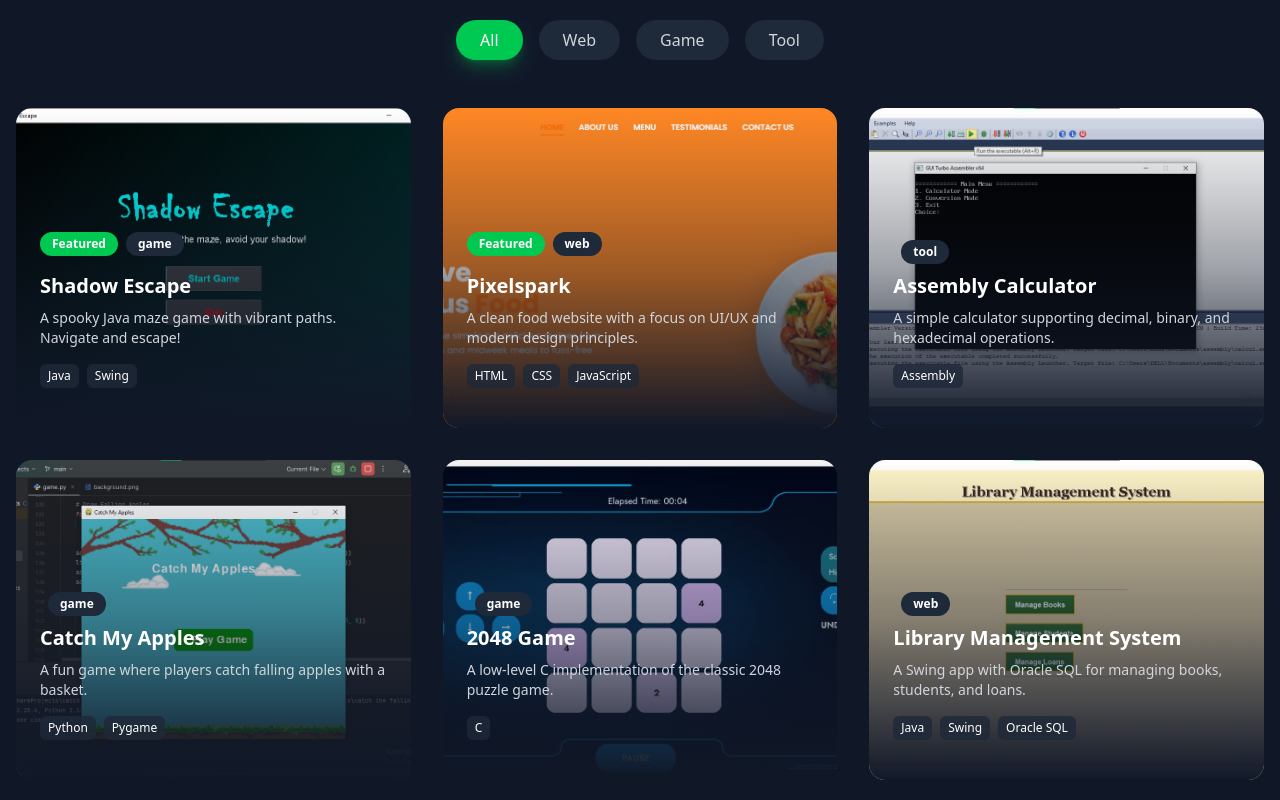
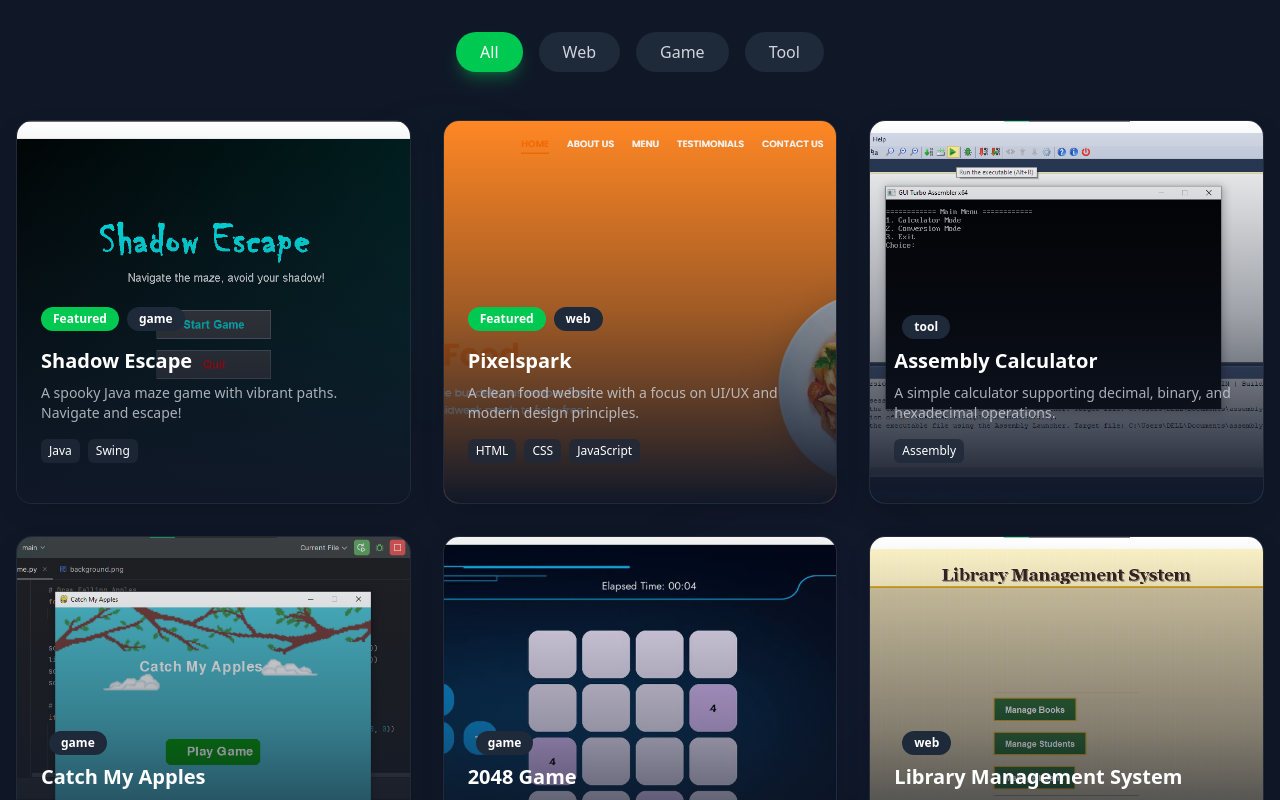
Before and after one commit to romy-dev-hub/xiao-ro-portfolio, a Next.js app: page / in a window 1280 px wide. Shown: the part 3460-4260 px from the top of the page. Built offline with nearby package versions, Linux system fonts and the light colour scheme.

Commit message:
updated projects section

```diff
--- a/app/globals.css
+++ b/app/globals.css
@@ -46,3 +46,84 @@ html, body, #root {
 .project-card-shadow {
   box-shadow: 0 10px 30px -10px rgba(0, 0, 0, 0.3);
 }
+
+/* Enhanced project card effects */
+.project-card {
+  perspective: 1000px;
+  transform-style: preserve-3d;
+}
+
+.project-card::before {
+  content: '';
+  position: absolute;
+  inset: 0;
+  background: linear-gradient(45deg, transparent 0%, rgba(34, 197, 94, 0.1) 50%, transparent 100%);
+  opacity: 0;
+  transition: opacity 0.3s ease;
+  z-index: 2;
+}
+
+.project-card:hover::before {
+  opacity: 1;
+}
+
+/* Glass morphism effect for cards */
+.project-card {
+  background: rgba(255, 255, 255, 0.03);
+  backdrop-filter: blur(10px);
+  border: 1px solid rgba(255, 255, 255, 0.05);
+}
+
+/* Subtle glow effect */
+.project-card {
+  box-shadow: 0 10px 30px -10px rgba(0, 0, 0, 0.3);
+}
+
+.project-card:hover {
+  box-shadow: 0 15px 40px -10px rgba(34, 197, 94, 0.2);
+}
+
+/* Animation for filter buttons */
+.filter-btn {
+  transition: all 0.3s ease;
+}
+
+.filter-btn.active {
+  box-shadow: 0 0 15px rgba(34, 197, 94, 0.5);
+}
+
+/* Blob animation */
+@keyframes blob {
+  0% {
+    transform: translate(0px, 0px) scale(1);
+  }
+  33% {
+    transform: translate(30px, -50px) scale(1.1);
+  }
+  66% {
+    transform: translate(-20px, 20px) scale(0.9);
+  }
+  100% {
+    transform: translate(0px, 0px) scale(1);
+  }
+}
+
+.animate-blob {
+  animation: blob 7s infinite;
+}
+
+.animation-delay-2000 {
+  animation-delay: 2s;
+}
+
+.animation-delay-4000 {
+  animation-delay: 4s;
+}
+
+/* Responsive adjustments */
+@media (max-width: 768px) {
+  .project-card {
+    height: 80vw;
+    max-height: 350px;
+  }
+}
--- a/components/Projects/Projects.jsx
+++ b/components/Projects/Projects.jsx
@@ -1,21 +1,24 @@
 // components/Projects/Projects.jsx
 'use client';
-import React, { useState, useRef } from 'react';
+import React, { useState, useRef, useEffect } from 'react';
 import { motion, useMotionValue, useTransform, AnimatePresence } from 'framer-motion';
 import Image from 'next/image';
-import { FaGithub, FaExternalLinkAlt, FaCode } from 'react-icons/fa';
+import { FaGithub, FaExternalLinkAlt, FaCode, FaFilter } from 'react-icons/fa';
 
 const projects = [
   {
+    id: 1,
     title: "Shadow Escape",
     description: "A spooky Java maze game with vibrant paths. Navigate and escape!",
     tech: ["Java", "Swing"],
     link: "https://github.com/romy-dev-hub/shadow-escape-game",
     image: "/shadow-escape.png",
     featured: true,
-    category: "game"
+    category: "game",
+    accentColor: "#E34F26"
   },
   {
+    id: 2,
     title: "Pixelspark",
     description: "A clean food website with a focus on UI/UX and modern design principles.",
     tech: ["HTML", "CSS", "JavaScript"],
@@ -23,51 +26,78 @@ const projects = [
     image: "/pixelspark.png",
     featured: true,
     category: "web",
-    demo: "#"
+    demo: "#",
+    accentColor: "#1572B6"
   },
   {
+    id: 3,
     title: "Assembly Calculator",
     description: "A simple calculator supporting decimal, binary, and hexadecimal operations.",
     tech: ["Assembly"],
     link: "https://github.com/romy-dev-hub/assembly-calculator",
     image: "/calculator.png",
-    category: "tool"
+    category: "tool",
+    accentColor: "#6E4C13"
   },
   {
+    id: 4,
     title: "Catch My Apples",
     description: "A fun game where players catch falling apples with a basket.",
     tech: ["Python", "Pygame"],
     link: "https://github.com/romy-dev-hub/catch-my-apples-game",
     image: "/catch-my-apples.png",
-    category: "game"
+    category: "game",
+    accentColor: "#3776AB"
   },
   {
+    id: 5,
     title: "2048 Game",
     description: "A low-level C implementation of the classic 2048 puzzle game.",
     tech: ["C"],
     link: "https://github.com/romy-dev-hub/2048-",
     image: "/2048.jpg",
-    category: "game"
+    category: "game",
+    accentColor: "#A8B9CC"
   },
   {
+    id: 6,
     title: "Library Management System",
     description: "A Swing app with Oracle SQL for managing books, students, and loans.",
     tech: ["Java", "Swing", "Oracle SQL"],
     link: "https://github.com/romy-dev-hub/lib-project-",
     image: "/library.png",
-    category: "web"
+    category: "web",
+    accentColor: "#F80000"
   },
 ];
 
 const ProjectCard = ({ project, index }) => {
   const cardRef = useRef(null);
   const [isHovered, setIsHovered] = useState(false);
+  const [isVisible, setIsVisible] = useState(false);
 
   const x = useMotionValue(0);
   const y = useMotionValue(0);
 
   const rotateX = useTransform(y, [-100, 100], [10, -10]);
   const rotateY = useTransform(x, [-100, 100], [-10, 10]);
+
+  useEffect(() => {
+    const observer = new IntersectionObserver(
+      ([entry]) => {
+        if (entry.isIntersecting) {
+          setIsVisible(true);
+        }
+      },
+      { threshold: 0.2 }
+    );
+
+    if (cardRef.current) {
+      observer.observe(cardRef.current);
+    }
+
+    return () => observer.disconnect();
+  }, []);
 
   function handleMouseMove(event) {
     const rect = cardRef.current.getBoundingClientRect();
@@ -89,21 +119,28 @@ const ProjectCard = ({ project, index }) => {
   return (
     <motion.div
       ref={cardRef}
-      className="relative h-80 w-full rounded-2xl overflow-hidden cursor-pointer"
+      className="relative h-96 w-full rounded-2xl overflow-hidden cursor-pointer project-card"
       style={{
-        rotateX: rotateX,
-        rotateY: rotateY,
+        rotateX: isHovered ? rotateX : 0,
+        rotateY: isHovered ? rotateY : 0,
         transformStyle: "preserve-3d",
       }}
-      whileHover={{ scale: 1.02 }}
+      whileHover={{
+        scale: 1.02,
+        transition: { duration: 0.2 }
+      }}
       onMouseMove={handleMouseMove}
-      onMouseLeave={handleMouseEnd}
-      onHoverStart={() => setIsHovered(true)}
-      onHoverEnd={() => setIsHovered(false)}
-      initial={{ opacity: 0, y: 50 }}
-      whileInView={{ opacity: 1, y: 0 }}
-      viewport={{ once: true }}
-      transition={{ delay: index * 0.1, duration: 0.5 }}
+      onMouseLeave={() => {
+        handleMouseEnd();
+        setIsHovered(false);
+      }}
+      onMouseEnter={() => setIsHovered(true)}
+      initial={{ opacity: 0, y: 50, rotateX: 0, rotateY: 0 }}
+      animate={isVisible ? {
+        opacity: 1,
+        y: 0,
+        transition: { delay: index * 0.1, duration: 0.5 }
+      } : {}}
     >
       {/* Background Image */}
       <div className="absolute inset-0">
@@ -111,9 +148,20 @@ const ProjectCard = ({ project, index }) => {
           src={project.image}
           alt={project.title}
           fill
-          className="object-cover"
+          className="object-cover transition-transform duration-700"
+          style={{ transform: isHovered ? 'scale(1.1)' : 'scale(1)' }}
         />
         <div className="absolute inset-0 bg-gradient-to-t from-gray-900 via-gray-900/40 to-transparent" />
+
+        {/* Animated accent gradient */}
+        <motion.div
+          className="absolute inset-0 opacity-0"
+          animate={{
+            opacity: isHovered ? 0.3 : 0,
+            background: `linear-gradient(45deg, transparent 0%, ${project.accentColor}33 50%, transparent 100%)`
+          }}
+          transition={{ duration: 0.5 }}
+        />
       </div>
 
       {/* Content */}
@@ -129,14 +177,32 @@ const ProjectCard = ({ project, index }) => {
           </span>
         </div>
 
-        <h3 className="text-xl font-bold mb-2">{project.title}</h3>
-        <p className="text-sm text-gray-300 mb-4">{project.description}</p>
+        <motion.h3
+          className="text-xl font-bold mb-2"
+          animate={{ y: isHovered ? -5 : 0 }}
+          transition={{ duration: 0.3 }}
+        >
+          {project.title}
+        </motion.h3>
+
+        <motion.p
+          className="text-sm text-gray-300 mb-4"
+          animate={{ opacity: isHovered ? 1 : 0.8 }}
+          transition={{ duration: 0.3 }}
+        >
+          {project.description}
+        </motion.p>
 
         <div className="flex flex-wrap gap-2 mb-4">
           {project.tech.map((tech, i) => (
-            <span key={i} className="px-2 py-1 text-xs bg-gray-800/80 rounded-md">
+            <motion.span
+              key={i}
+              className="px-2 py-1 text-xs bg-gray-800/80 rounded-md"
+              whileHover={{ scale: 1.05, backgroundColor: project.accentColor }}
+              transition={{ duration: 0.2 }}
+            >
               {tech}
-            </span>
+            </motion.span>
           ))}
         </div>
 
@@ -152,9 +218,10 @@ const ProjectCard = ({ project, index }) => {
                 href={project.link}
                 target="_blank"
                 rel="noopener noreferrer"
-                whileHover={{ scale: 1.05 }}
+                whileHover={{ scale: 1.05, boxShadow: `0 0 15px ${project.accentColor}` }}
                 whileTap={{ scale: 0.95 }}
                 className="flex items-center gap-1 px-4 py-2 bg-gray-800 rounded-lg text-sm font-medium"
+                style={{ border: `1px solid ${project.accentColor}` }}
               >
                 <FaGithub className="text-lg" />
                 Code
@@ -165,7 +232,7 @@ const ProjectCard = ({ project, index }) => {
                   href={project.demo}
                   target="_blank"
                   rel="noopener noreferrer"
-                  whileHover={{ scale: 1.05 }}
+                  whileHover={{ scale: 1.05, backgroundColor: project.accentColor }}
                   whileTap={{ scale: 0.95 }}
                   className="flex items-center gap-1 px-4 py-2 bg-green-500 rounded-lg text-sm font-medium"
                 >
@@ -190,6 +257,7 @@ const ProjectCard = ({ project, index }) => {
 
 const Projects = () => {
   const [activeFilter, setActiveFilter] = useState('all');
+  const [isFilterOpen, setIsFilterOpen] = useState(false);
   const filters = ['all', 'web', 'game', 'tool'];
 
   const filteredProjects = activeFilter === 'all'
@@ -197,14 +265,21 @@ const Projects = () => {
     : projects.filter(project => project.category === activeFilter);
 
   return (
-    <section id="projects" className="py-20 bg-gray-900">
-      <div className="container mx-auto px-4">
+    <section id="projects" className="py-20 bg-gray-900 relative overflow-hidden">
+      {/* Animated background elements */}
+      <div className="absolute top-0 left-0 w-full h-full z-0 opacity-10">
+        <div className="absolute top-1/4 left-1/4 w-64 h-64 bg-green-500 rounded-full mix-blend-soft-light filter blur-3xl opacity-20 animate-blob"></div>
+        <div className="absolute top-1/2 right-1/4 w-72 h-72 bg-purple-500 rounded-full mix-blend-soft-light filter blur-3xl opacity-20 animate-blob animation-delay-2000"></div>
+        <div className="absolute bottom-1/4 left-1/2 w-60 h-60 bg-blue-500 rounded-full mix-blend-soft-light filter blur-3xl opacity-20 animate-blob animation-delay-4000"></div>
+      </div>
+
+      <div className="container mx-auto px-4 relative z-10">
         <motion.h2
           initial={{ opacity: 0, y: 20 }}
           whileInView={{ opacity: 1, y: 0 }}
           viewport={{ once: true }}
           transition={{ duration: 0.6 }}
-          className="text-3xl font-bold text-center mb-4"
+          className="text-4xl font-bold text-center mb-4"
         >
           My <span className="text-green-400">Creative Portfolio</span>
         </motion.h2>
@@ -214,23 +289,37 @@ const Projects = () => {
           whileInView={{ opacity: 1 }}
           viewport={{ once: true }}
           transition={{ delay: 0.2, duration: 0.6 }}
-          className="text-center text-gray-400 max-w-2xl mx-auto mb-12"
+          className="text-center text-gray-400 max-w-2xl mx-auto mb-12 text-lg"
         >
           A collection of projects that showcase my skills in web development, game design, and problem-solving.
         </motion.p>
 
         {/* Filter buttons */}
         <motion.div
-          className="flex flex-wrap justify-center gap-4 mb-12"
+          className="flex flex-col items-center mb-12"
           initial={{ opacity: 0 }}
           whileInView={{ opacity: 1 }}
           viewport={{ once: true }}
           transition={{ delay: 0.3 }}
         >
+          <button
+            onClick={() => setIsFilterOpen(!isFilterOpen)}
+            className="flex items-center gap-2 px-6 py-2 bg-gray-800 rounded-full mb-4 md:hidden"
+          >
+            <FaFilter />
+            Filter Projects
+          </button>
+
+          <div className={`flex flex-wrap justify-center gap-4 ${isFilterOpen ? 'flex' : 'hidden'} md:flex`}>
             {filters.map((filter) => (
-            <button
+              <motion.button
                 key={filter}
-              onClick={() => setActiveFilter(filter)}
+                onClick={() => {
+                  setActiveFilter(filter);
+                  setIsFilterOpen(false);
+                }}
+                whileHover={{ scale: 1.05 }}
+                whileTap={{ scale: 0.95 }}
                 className={`px-6 py-2 rounded-full transition-all ${
                   activeFilter === filter
                     ? 'bg-green-500 text-white shadow-lg shadow-green-500/30'
@@ -238,20 +327,36 @@ const Projects = () => {
                 }`}
               >
                 {filter.charAt(0).toUpperCase() + filter.slice(1)}
-            </button>
+              </motion.button>
             ))}
+          </div>
         </motion.div>
 
         {/* Projects grid */}
         <div className="grid grid-cols-1 md:grid-cols-2 lg:grid-cols-3 gap-8">
+          <AnimatePresence mode="wait">
             {filteredProjects.map((project, index) => (
               <ProjectCard
-              key={index}
+                key={project.id}
                 project={project}
                 index={index}
               />
             ))}
+          </AnimatePresence>
         </div>
+
+        {/* Empty state */}
+        {filteredProjects.length === 0 && (
+          <motion.div
+            initial={{ opacity: 0 }}
+            animate={{ opacity: 1 }}
+            className="text-center py-12"
+          >
+            <div className="text-6xl mb-4">🔍</div>
+            <h3 className="text-xl font-semibold text-gray-300 mb-2">No projects found</h3>
+            <p className="text-gray-500">Try selecting a different filter</p>
+          </motion.div>
+        )}
 
         {/* Call to action */}
         <motion.div
@@ -266,9 +371,9 @@ const Projects = () => {
             href="https://github.com/romy-dev-hub"
             target="_blank"
             rel="noopener noreferrer"
-            whileHover={{ scale: 1.05 }}
+            whileHover={{ scale: 1.05, boxShadow: "0 0 25px rgba(34, 197, 94, 0.5)" }}
             whileTap={{ scale: 0.95 }}
-            className="inline-flex items-center gap-2 px-6 py-3 bg-gray-800 hover:bg-gray-700 rounded-lg text-white font-medium transition-colors"
+            className="inline-flex items-center gap-2 px-6 py-3 bg-gray-800 hover:bg-gray-700 rounded-lg text-white font-medium transition-colors border border-green-500/30"
           >
             <FaGithub className="text-xl" />
             Visit My GitHub
```
Lines whose indentation alone changed are shown as unchanged.
